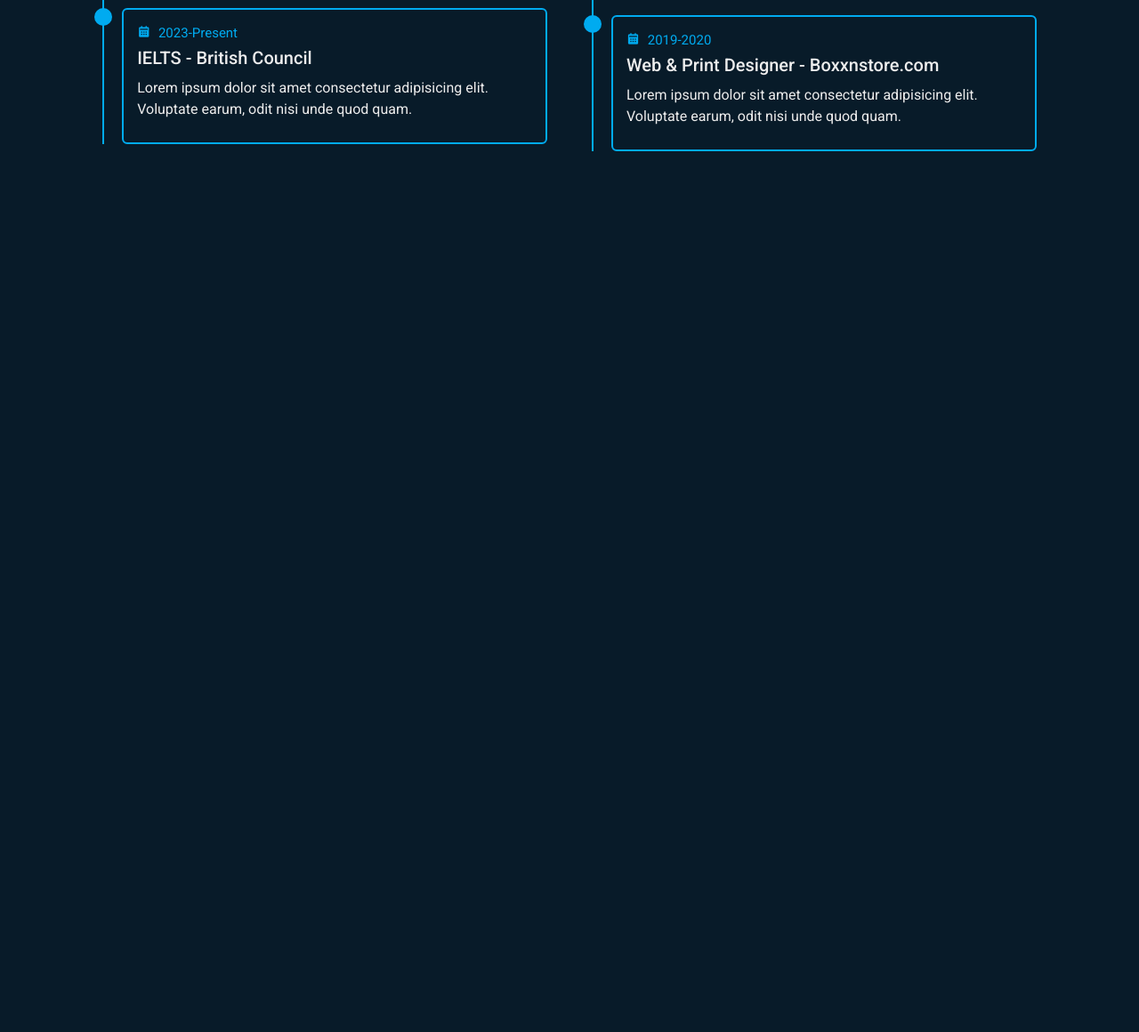
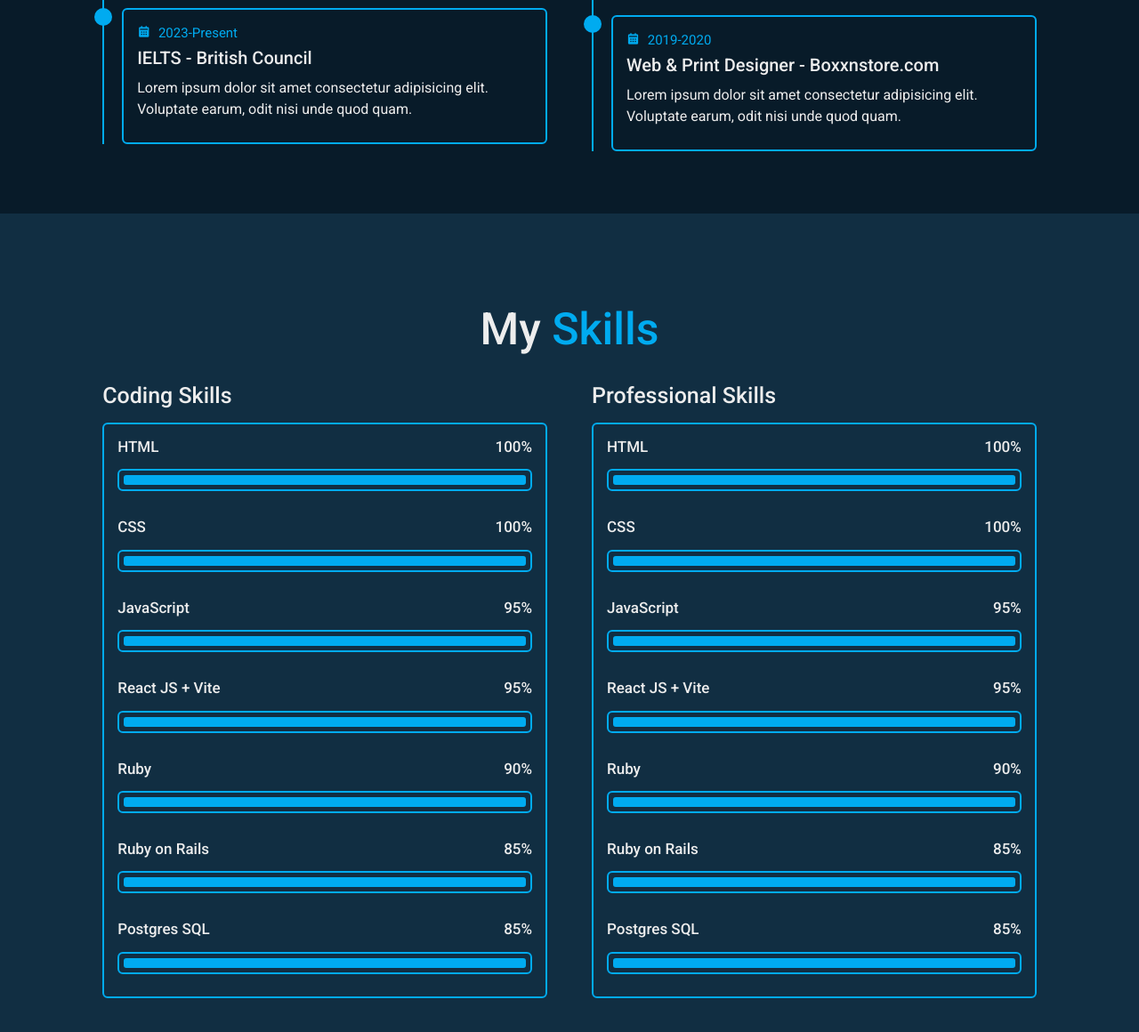
Before and after one commit to Rifat8080/devrifat, a website: page index.html in a window 1280 px wide. Shown: the part 2363-3523 px from the top of the page at 89% size. Before the commit the page ends 2603 px from the top, so only its background shows below. Drawn offline with nearby package versions, Linux system fonts and the light colour scheme.

Commit message:
skills section updating

```diff
--- a/css/custom.css
+++ b/css/custom.css
@@ -402,3 +402,61 @@
 
 
 /* Skills starts here */
+
+.skills{
+    min-height: auto;
+    padding-bottom: 7rem;
+    background: var(--second-bg-color);
+}
+
+.skills .skills-row{
+    display: flex;
+    flex-wrap: wrap;
+    gap: 5rem;
+}
+
+.skills-row .skills-column{
+    flex: 1 1 40rem;
+}
+
+
+.skills-column .title{
+    font-size: 2.5rem;
+    margin:0 0 1.5rem;
+}
+
+.skills-box .skills-content{
+    position: relative;
+    border: .2rem solid var(--main-color);
+    border-radius: .6rem;
+    padding: .5rem 1.5rem;
+}
+
+.skills-content .progress-bar{
+    padding: 1rem 0;
+}
+
+.skills-content .progress-bar h3{
+    font-size: 1.7rem;
+    display:flex;
+    justify-content: space-between;
+}
+
+.skills-content .progress-bar h3 span{
+    color: var(--text-color);
+}
+
+.skills-content .progress-bar .bar{
+    height: 2.5rem;
+    border-radius: .6rem;
+    border: .2rem solid var(--main-color);
+    padding: .5rem;
+    margin: 1rem 0;
+}
+
+.skills-content .progress-bar .bar span{
+    display: block;
+    height: 100%;
+    border-radius: .3rem;
+    background: var(--main-color);
+}
--- a/index.html
+++ b/index.html
@@ -146,7 +146,7 @@
 
 
             </div>
-          </div>
+            </div>
 
 
                 <!-- Experience column -->
@@ -207,6 +207,100 @@
             </div>
         </section>
 
+
+        <!-- Skills Page starts here -->
+
+        <section class="skills">
+            <h2 class="heading">My <span>Skills</span></h2>
+
+            <div class="skills-row">
+                <div class="skills-column">
+                    <h3 class="title">Coding Skills</h3>
+                    <div class="skills-box">
+                        <div class="skills-content">
+                            <div class="progress-bar">
+                                <h3>HTML <span>100%</span></h3>
+                                <div class="bar"><span></span></div>
+                            </div>
+
+                            <div class="progress-bar">
+                                <h3>CSS <span>100%</span></h3>
+                                <div class="bar"><span></span></div>
+                            </div>
+
+                            <div class="progress-bar">
+                                <h3>JavaScript <span>95%</span></h3>
+                                <div class="bar"><span></span></div>
+                            </div>
+
+                            <div class="progress-bar">
+                                <h3>React JS + Vite <span>95%</span></h3>
+                                <div class="bar"><span></span></div>
+                            </div>
+
+                            <div class="progress-bar">
+                                <h3>Ruby <span>90%</span></h3>
+                                <div class="bar"><span></span></div>
+                            </div>
+
+                            <div class="progress-bar">
+                                <h3>Ruby on Rails <span>85%</span></h3>
+                                <div class="bar"><span></span></div>
+                            </div>
+
+                            <div class="progress-bar">
+                                <h3>Postgres SQL <span>85%</span></h3>
+                                <div class="bar"><span></span></div>
+                            </div>
+                        </div>
+                    </div>
+                </div>
+
+
+                <div class="skills-column">
+                    <h3 class="title">Professional Skills</h3>
+                    <div class="skills-box">
+                        <div class="skills-content">
+                            <div class="progress-bar">
+                                <h3>HTML <span>100%</span></h3>
+                                <div class="bar"><span></span></div>
+                            </div>
+
+                            <div class="progress-bar">
+                                <h3>CSS <span>100%</span></h3>
+                                <div class="bar"><span></span></div>
+                            </div>
+
+                            <div class="progress-bar">
+                                <h3>JavaScript <span>95%</span></h3>
+                                <div class="bar"><span></span></div>
+                            </div>
+
+                            <div class="progress-bar">
+                                <h3>React JS + Vite <span>95%</span></h3>
+                                <div class="bar"><span></span></div>
+                            </div>
+
+                            <div class="progress-bar">
+                                <h3>Ruby <span>90%</span></h3>
+                                <div class="bar"><span></span></div>
+                            </div>
+
+                            <div class="progress-bar">
+                                <h3>Ruby on Rails <span>85%</span></h3>
+                                <div class="bar"><span></span></div>
+                            </div>
+
+                            <div class="progress-bar">
+                                <h3>Postgres SQL <span>85%</span></h3>
+                                <div class="bar"><span></span></div>
+                            </div>
+                        </div>
+                    </div>
+                </div>
+            </div>
+        </section>
+
     <!-- Bootstrap JavaScript dependencies (Popper.js and jQuery) -->
     <script src="./node_modules/popper.js/dist/umd/popper.min.js"></script>
     <script src="./node_modules/jquery/dist/jquery.min.js"></script>
```
